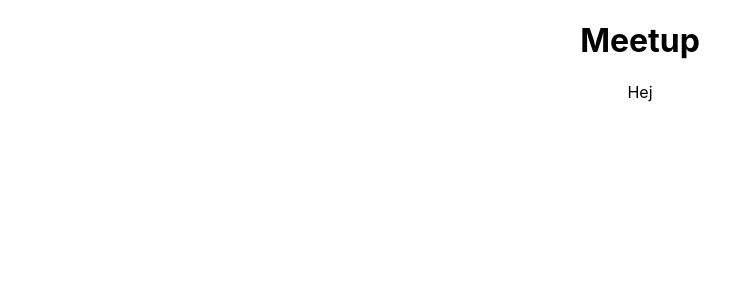
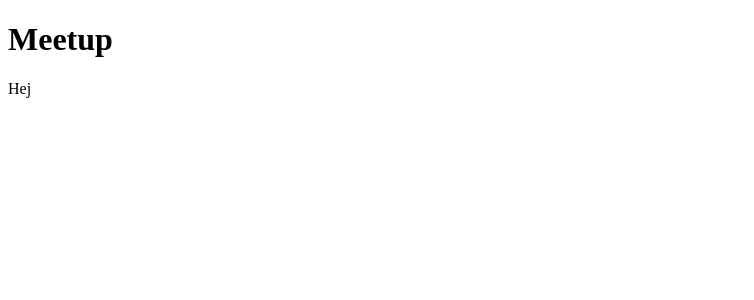
Before and after one commit to MatildaMared/meetup, a React (Create React App) app in the folder client/: page / in a window 1280 px wide. Shown: the top 300 px of the page, without its empty margins (0-754 px from the left). Built offline with nearby package versions, Linux system fonts and the light colour scheme.

Commit message:
clean up

```diff
--- a/client/public/index.html
+++ b/client/public/index.html
@@ -24,7 +24,7 @@
       work correctly both with client-side routing and a non-root public URL.
       Learn how to configure a non-root public URL by running `npm run build`.
     -->
-    <title>React App</title>
+    <title>Meetup</title>
   </head>
   <body>
     <noscript>You need to enable JavaScript to run this app.</noscript>
--- a/client/src/App.css
+++ /dev/null
@@ -1,38 +0,0 @@
-.App {
-  text-align: center;
-}
-
-.App-logo {
-  height: 40vmin;
-  pointer-events: none;
-}
-
-@media (prefers-reduced-motion: no-preference) {
-  .App-logo {
-    animation: App-logo-spin infinite 20s linear;
-  }
-}
-
-.App-header {
-  background-color: #282c34;
-  min-height: 100vh;
-  display: flex;
-  flex-direction: column;
-  align-items: center;
-  justify-content: center;
-  font-size: calc(10px + 2vmin);
-  color: white;
-}
-
-.App-link {
-  color: #61dafb;
-}
-
-@keyframes App-logo-spin {
-  from {
-    transform: rotate(0deg);
-  }
-  to {
-    transform: rotate(360deg);
-  }
-}
--- a/client/src/App.tsx
+++ b/client/src/App.tsx
@@ -1,5 +1,4 @@
 import React from "react";
-import "./App.css";
 
 function App() {
   return (
--- a/client/src/index.css
+++ /dev/null
@@ -1,13 +0,0 @@
-body {
-  margin: 0;
-  font-family: -apple-system, BlinkMacSystemFont, 'Segoe UI', 'Roboto', 'Oxygen',
-    'Ubuntu', 'Cantarell', 'Fira Sans', 'Droid Sans', 'Helvetica Neue',
-    sans-serif;
-  -webkit-font-smoothing: antialiased;
-  -moz-osx-font-smoothing: grayscale;
-}
-
-code {
-  font-family: source-code-pro, Menlo, Monaco, Consolas, 'Courier New',
-    monospace;
-}
--- a/client/src/index.tsx
+++ b/client/src/index.tsx
@@ -1,6 +1,5 @@
 import React from 'react';
 import ReactDOM from 'react-dom';
-import './index.css';
 import App from './App';
 import reportWebVitals from './reportWebVitals';
 
```
Also changed, not shown: client/src/logo.svg (deleted), 1 other file (tests, documents, lock files or other folders).
